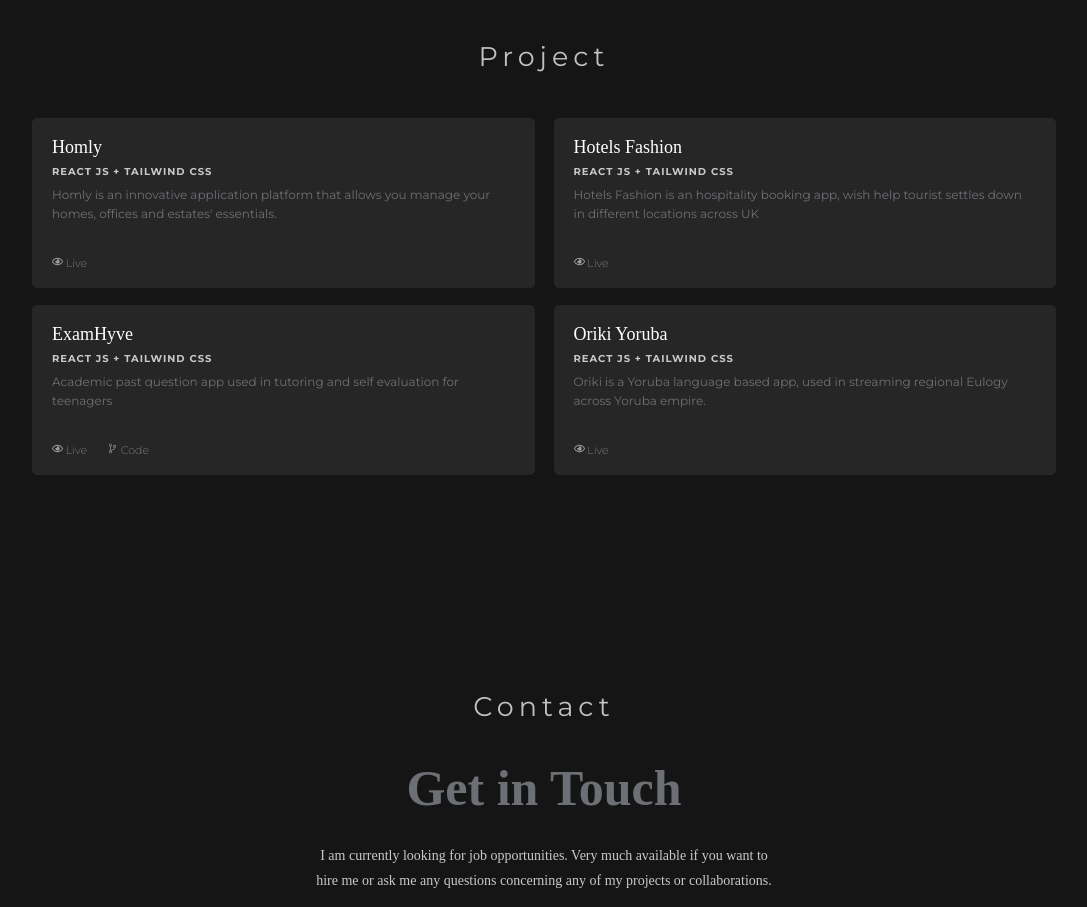
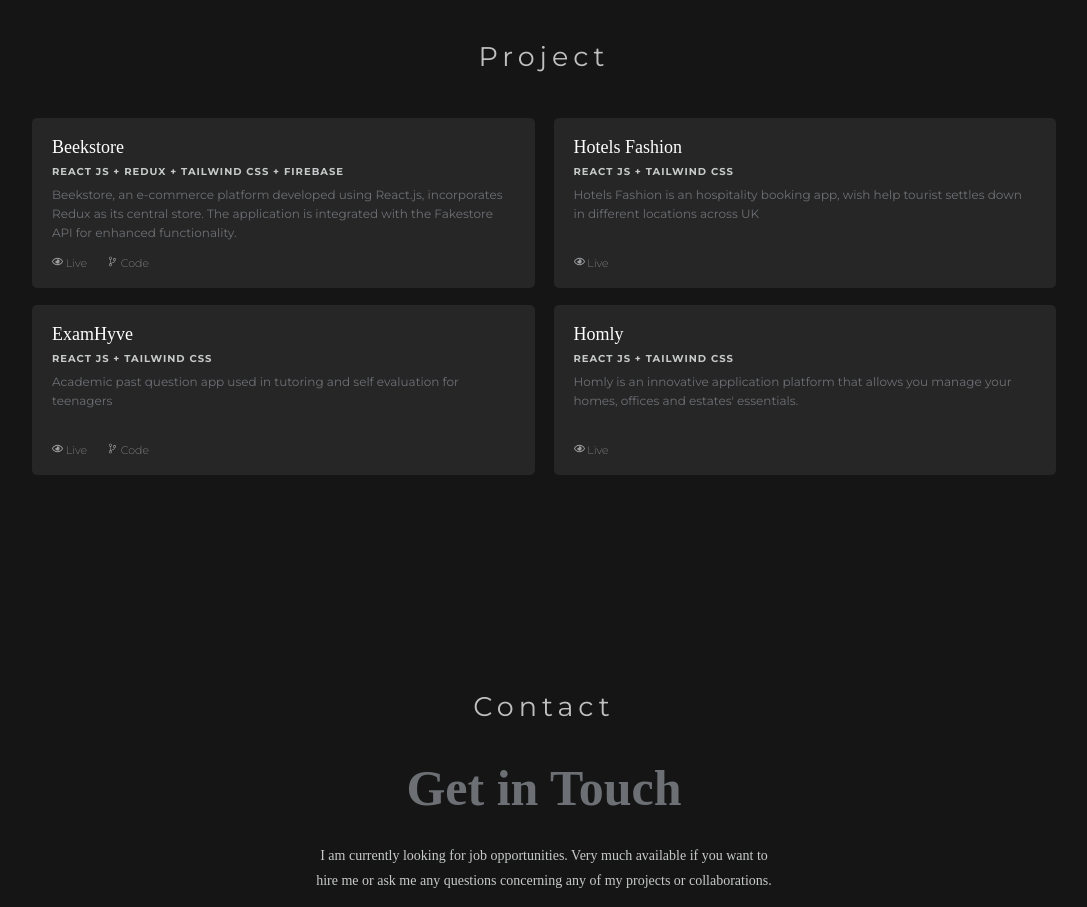
Before and after one commit to Setone01/Setone-Portfolio-v1, a React (Create React App) app: page /#project in a window 1280 px wide. Before the commit this address led to /#project. Shown: the part 1040-1947 px from the top of the page, without its empty margins (96-1183 px from the left). Built offline with nearby package versions, Linux system fonts and the light colour scheme; a web font is replaced by a local one.

Commit message:
added project

```diff
--- a/src/component/dummyData.js
+++ b/src/component/dummyData.js
@@ -1,10 +1,10 @@
 export const Proj = [
   {
-    title: "Homly",
-    stack: "REACT JS + TAILWIND CSS",
-    desc: "Homly is an innovative application platform that allows you manage your homes, offices and estates' essentials.",
-    live: "https://homlydemo.netlify.app/",
-    gitlink: "",
+    title: "Beekstore",
+    stack: "REACT JS + REDUX + TAILWIND CSS + FIREBASE",
+    desc: "Beekstore, an e-commerce platform developed using React.js, incorporates Redux as its central store. The application is integrated with the Fakestore API for enhanced functionality.",
+    live: "https://beekstore.vercel.app/",
+    gitlink: "https://github.com/Setone01/beekstore",
   },
   {
     title: "Hotels Fashion",
@@ -21,10 +21,10 @@ export const Proj = [
     gitlink: "https://github.com/Setone01/Examhyve",
   },
   {
-    title: "Oriki Yoruba",
+     title: "Homly",
     stack: "REACT JS + TAILWIND CSS",
-    desc: "Oriki is a Yoruba language based app, used in streaming regional Eulogy across Yoruba empire.",
-    live: "https://orikiyoruba.netlify.app/",
+    desc: "Homly is an innovative application platform that allows you manage your homes, offices and estates' essentials.",
+    live: "https://homlydemo.netlify.app/",
     gitlink: "",
   },
 ];
```
